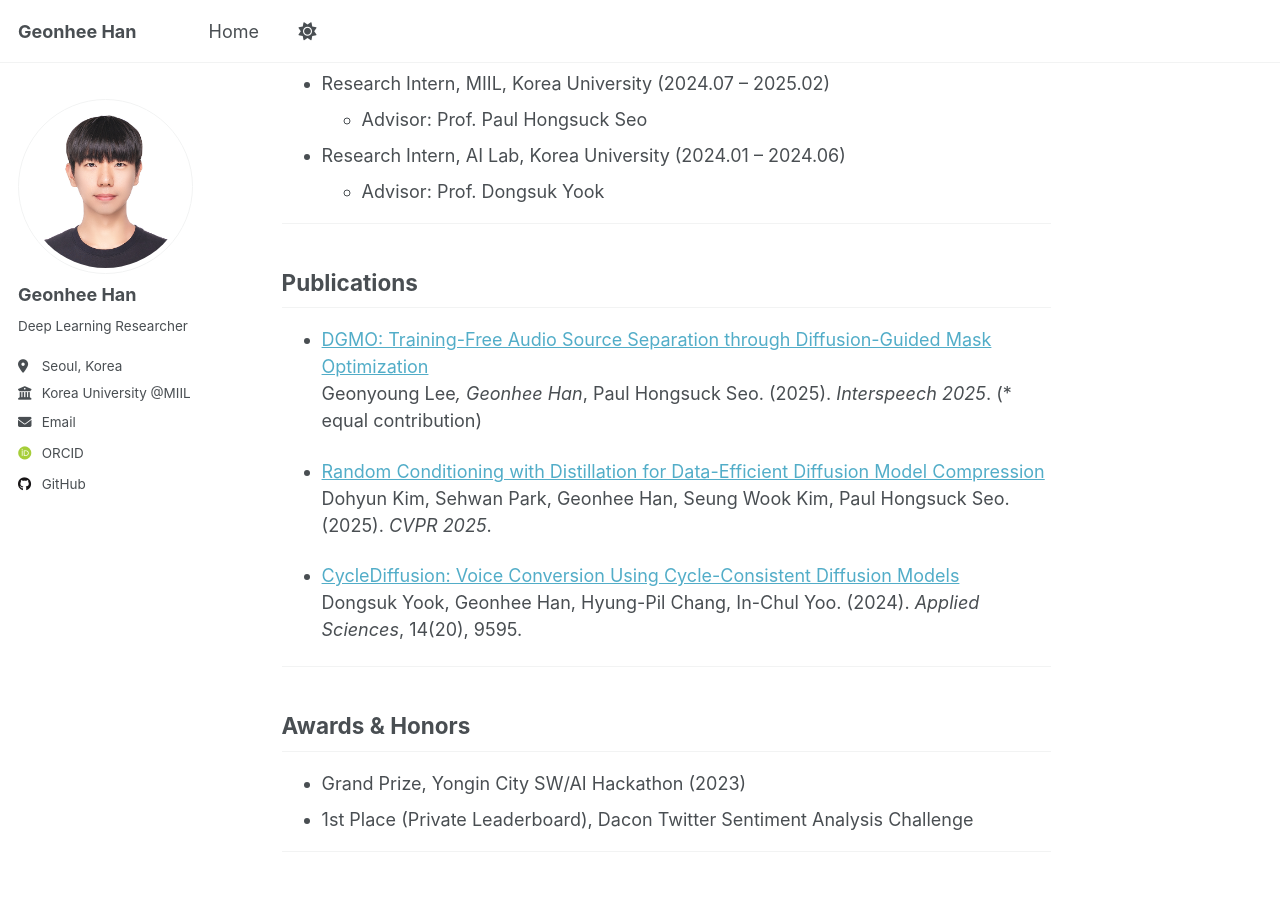
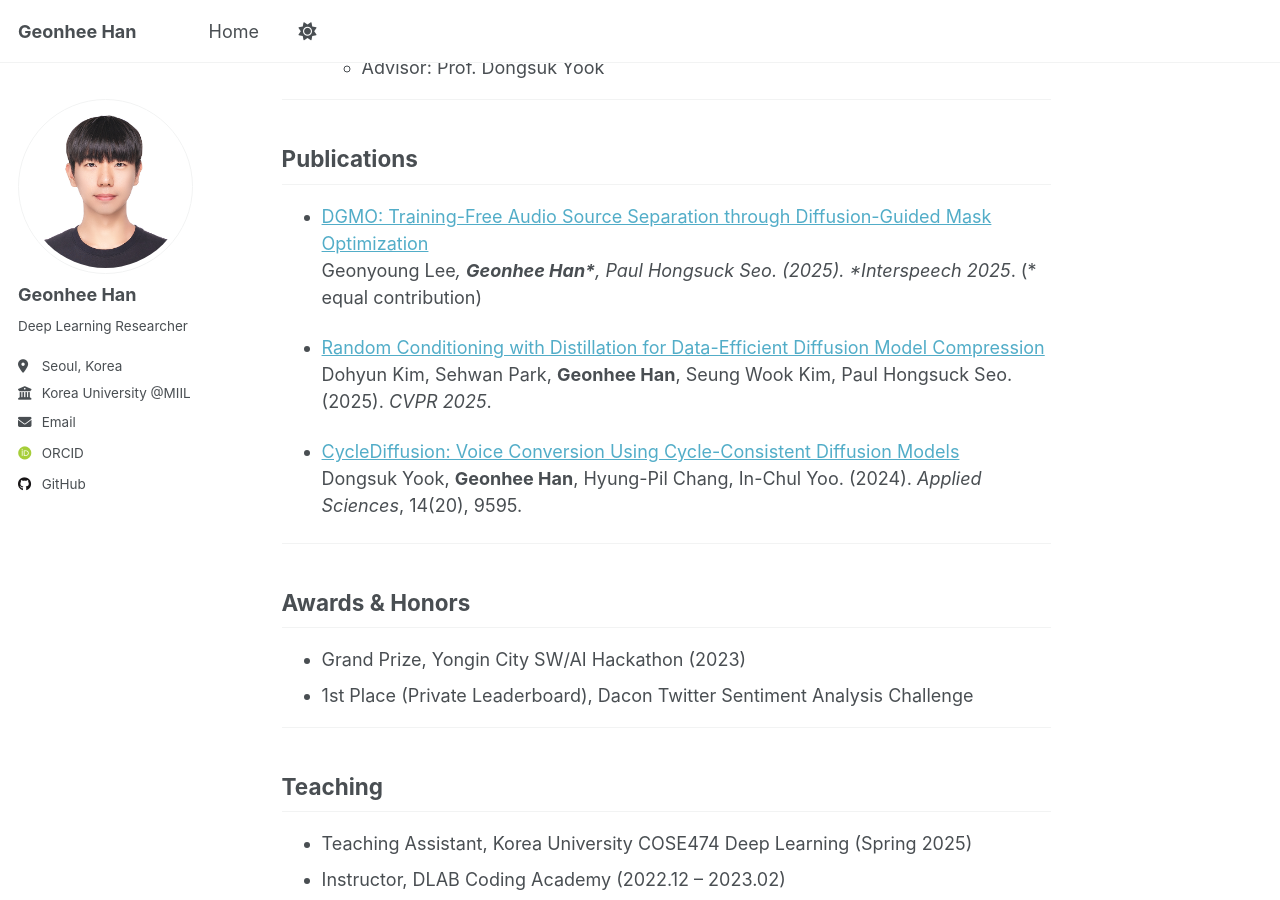
Before and after one commit to chaksseu/chaksseu.github.io, a Jekyll site: the page built from _pages/home.md, in a window 1280 px wide and 900 px high, scrolled down 726 px. Built offline with Jekyll 4.4.1, drawn with Linux system fonts in a browser that asks for light colours; some web fonts are replaced.

```diff
--- a/_pages/home.md
+++ b/_pages/home.md
@@ -35,13 +33,13 @@
 ## Publications
 
 * <a href="https://example.com/dgmo_paper" target="_blank">DGMO: Training-Free Audio Source Separation through Diffusion-Guided Mask Optimization</a>
-  Geonyoung Lee*, Geonhee Han*, Paul Hongsuck Seo. (2025). *Interspeech 2025*. (* equal contribution)
+  Geonyoung Lee*, <b>Geonhee Han*</b>, Paul Hongsuck Seo. (2025). *Interspeech 2025*. (* equal contribution)
 
 * <a href="https://dohyun-as.github.io/Random-Conditioning/" target="_blank">Random Conditioning with Distillation for Data-Efficient Diffusion Model Compression</a>
-  Dohyun Kim, Sehwan Park, Geonhee Han, Seung Wook Kim, Paul Hongsuck Seo. (2025). *CVPR 2025*.
+  Dohyun Kim, Sehwan Park, <b>Geonhee Han</b>, Seung Wook Kim, Paul Hongsuck Seo. (2025). *CVPR 2025*.
 
 * <a href="https://ai.korea.ac.kr/demo-cyclediffusion-vc/" target="_blank">CycleDiffusion: Voice Conversion Using Cycle-Consistent Diffusion Models</a>
-  Dongsuk Yook, Geonhee Han, Hyung-Pil Chang, In-Chul Yoo. (2024). *Applied Sciences*, 14(20), 9595.
+  Dongsuk Yook, <b>Geonhee Han</b>, Hyung-Pil Chang, In-Chul Yoo. (2024). *Applied Sciences*, 14(20), 9595.
 
 <hr>
 
```
Also changed, not shown: other parts of _pages/home.md (+1 -3 lines).
